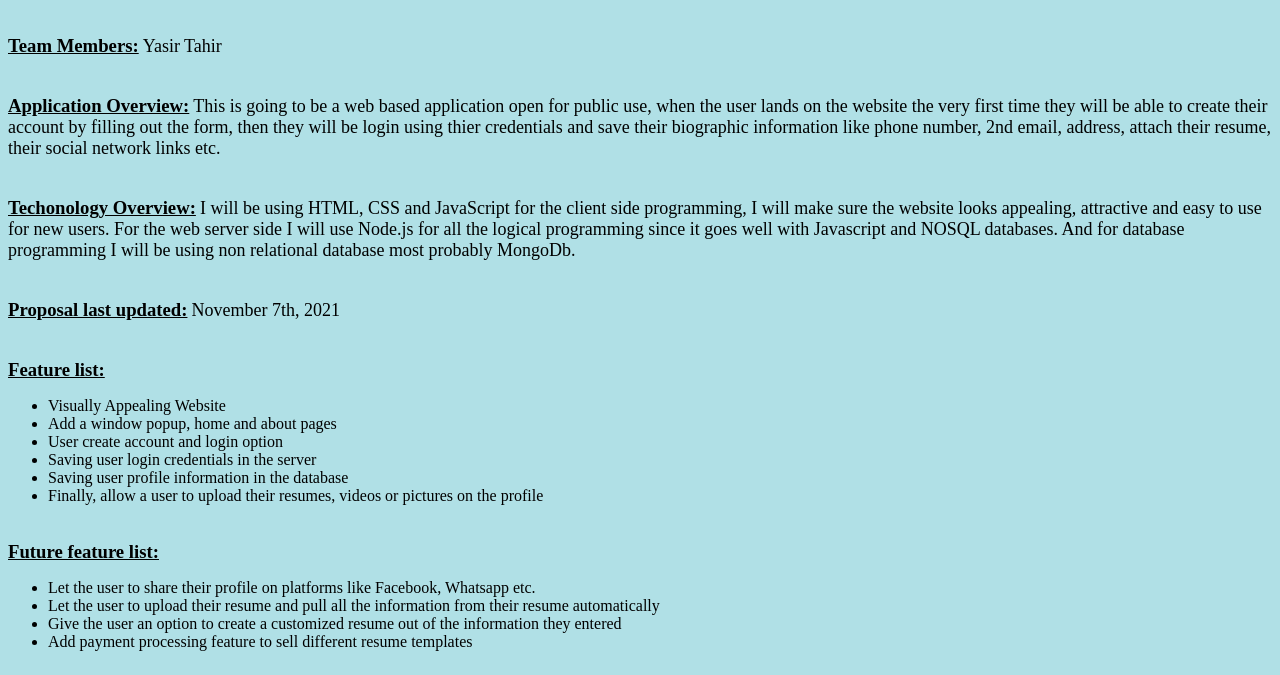
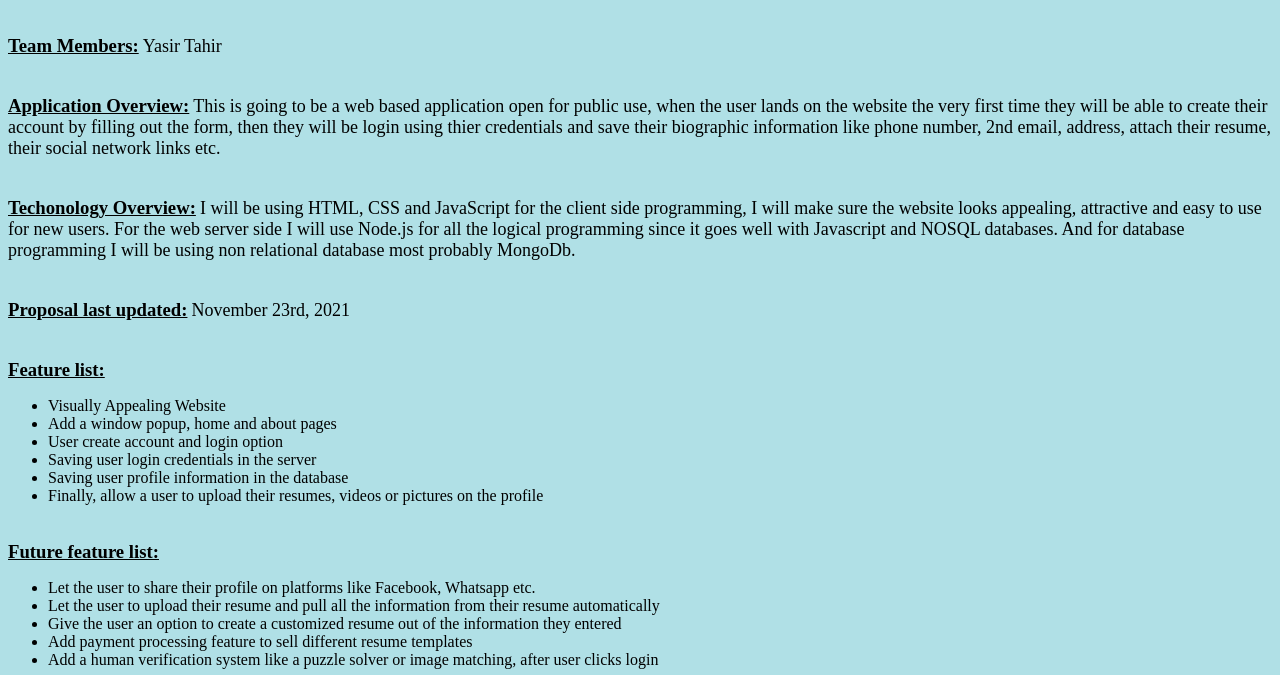
Before and after one commit to YasirTahir-Lewis/final-project-proposal-cpsc24700, a plain HTML site: page index.html in a window 1280 px wide. Shown: the part 125-800 px from the top of the page. Drawn offline with Linux system fonts and the light colour scheme.

Commit message:
updated proposal.

```diff
--- a/index.html
+++ b/index.html
@@ -49,7 +49,7 @@ Description: This is the first version HTML and CSS based website to present my
         <h3>
             <div title="the date the proposal was last updated">Proposal last updated:</div>
         </h3>
-        <p>November 7th, 2021</p>
+        <p>November 23rd, 2021</p>
         <br>
         <br>
 
@@ -73,6 +73,7 @@ Description: This is the first version HTML and CSS based website to present my
             <li>Let the user to upload their resume and pull all the information from their resume automatically</li>
             <li>Give the user an option to create a customized resume out of the information they entered</li>
             <li>Add payment processing feature to sell different resume templates</li>
+            <li>Add a human verification system like a puzzle solver or image matching, after user clicks login</li>
         </ul>
 
         <h3>
```
